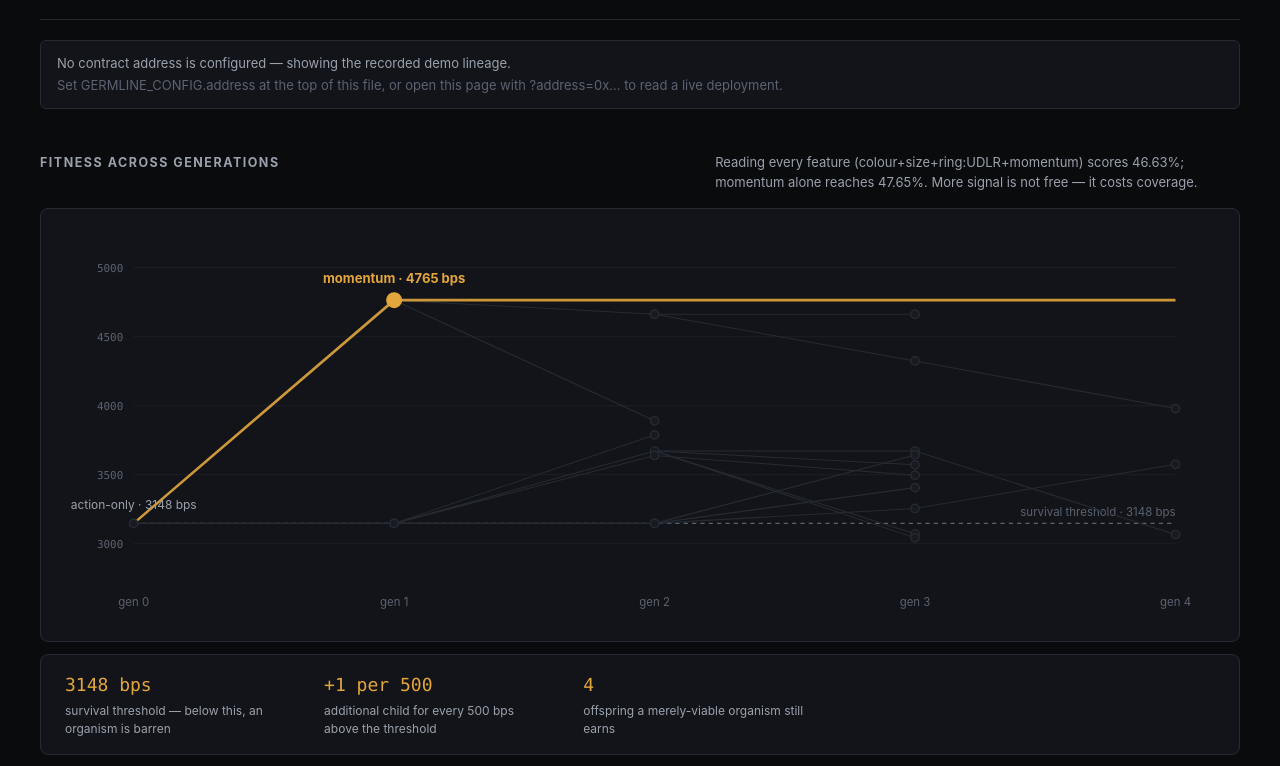
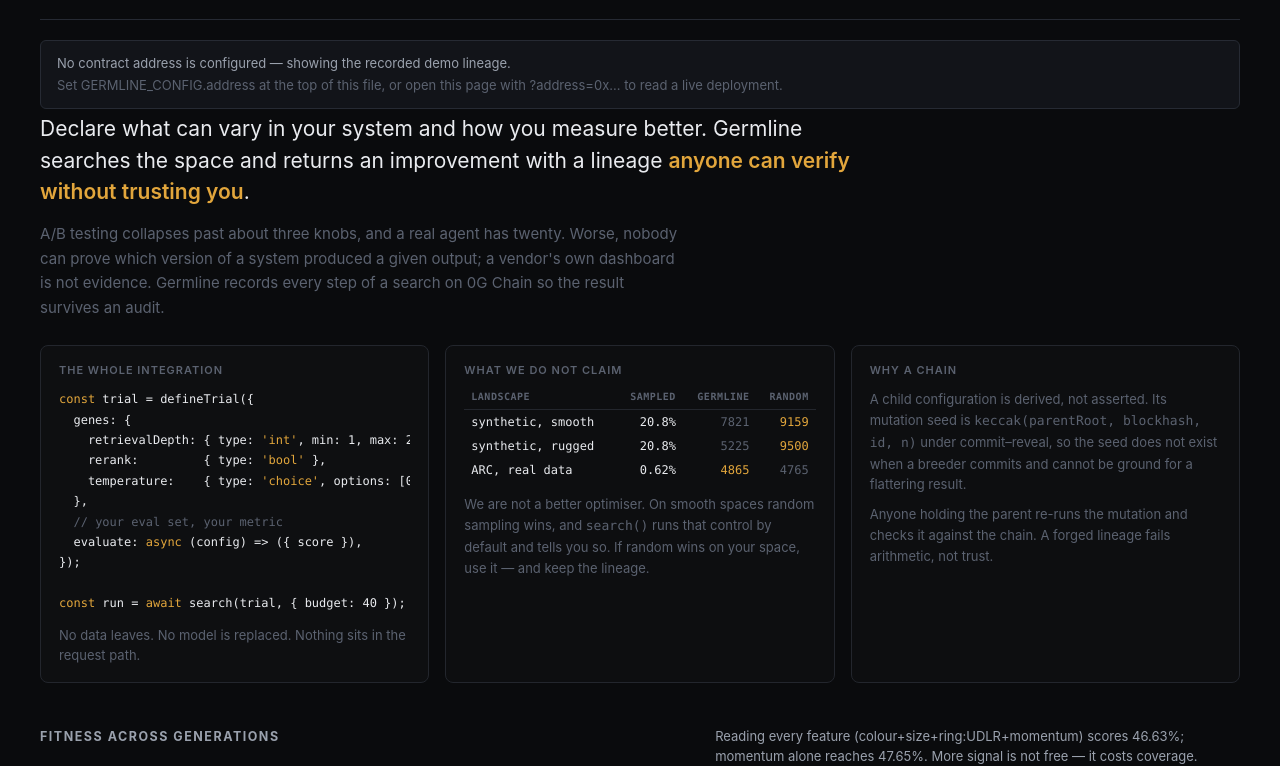
Before and after one commit to let-the-dreamers-rise/germline, a plain HTML site: page index.html in a window 1280 px wide. Shown: the part 71-837 px from the top of the page. Drawn offline with nearby package versions, Linux system fonts and the light colour scheme.

Commit message:
fix: run the control, discover the claim was wrong, rebuild around what survived
The README claimed the search captured 80% of the available headroom for 21%
of the evaluation budget. Both numbers were true. The claim was wrong anyway,
because nobody had asked what random sampling does with the same budget.

    landscape                  space budget  sampled  evolution  random
    synthetic, smooth            216     45   20.83%       7821    9159
    synthetic, rugged            216     45   20.83%       5225    9500
    ARC corpus, real data       6144     38    0.62%       4865    4765

On the flagship example random wins 99.8% of the time. Even random's tenth
percentile beat our result. Two follow-up hypotheses were also wrong: it is
not about space size -- random still won on 1.7M configurations -- and it is
not fixed by a rugged landscape either. The deciding variable is the fraction
of the space you can sample. Above a few percent, drawing at random is close
to optimal and no selection machinery earns its keep.

That kills one product and clarifies another. Germline is not an optimiser
vendor; optimisation is a commodity and a good one is often four lines of
Math.random(). It sells the record: which configuration, derived from which
parent, under a seed nobody could choose, scoring what, against evidence
anyone can recompute. The provenance layer is identical whichever strategy
ran, which is exactly why the strategy does not need to be ours.

So sdk/search.js ships random search as a first-class strategy and runs it as
a control on every call. run.verdict.winner returns 'random' when random won,
in the tool, unprompted. A vendor that tells you not to use its own headline
feature is one you can believe about the rest.

scripts/benchmark.js makes all of it reproducible, so this claim cannot
quietly rot again. README and BUSINESS.md restated; the old numbers are left
in place as the thing being corrected rather than deleted.

Also rebuilds the top of web/index.html, which previously explained nothing:
the lede, the integration snippet, the benchmark including the rows we lose,
and why a chain is involved -- above the lineage evidence rather than instead
of it.

45 tests passing.

```diff
--- a/index.html
+++ b/index.html
@@ -250,6 +250,92 @@
   </header>
 
   <div id="banner-slot"></div>
+
+  <style>
+    .hero { margin: 4px 0 34px; }
+    .hero .lede { font-size: 21px; line-height: 1.5; max-width: 64ch; margin: 0 0 14px; }
+    .hero .lede strong { color: var(--accent); font-weight: 600; }
+    .hero .sub { color: var(--text-faint); max-width: 68ch; line-height: 1.65; margin: 0 0 24px; }
+    .hero-grid { display: grid; grid-template-columns: repeat(auto-fit, minmax(290px, 1fr)); gap: 16px; }
+    .hero-card { border: 1px solid var(--line, #23262d); border-radius: 8px; padding: 16px 18px; background: rgba(255,255,255,.015); }
+    .hero-card h3 { font-size: 11px; letter-spacing: .09em; text-transform: uppercase; color: var(--text-faint); margin: 0 0 11px; font-weight: 600; }
+    .hero-card p { margin: 0 0 9px; line-height: 1.6; color: var(--text-faint); font-size: 13px; }
+    .hero-card p:last-child { margin-bottom: 0; }
+    .hero pre { margin: 0; font-size: 12px; line-height: 1.7; overflow-x: auto; font-family: ui-monospace, SFMono-Regular, Menlo, monospace; }
+    .hero pre .k { color: var(--accent); }
+    .hero pre .c { color: var(--text-faint); }
+    .bench { width: 100%; border-collapse: collapse; font-size: 12px; font-family: ui-monospace, SFMono-Regular, Menlo, monospace; }
+    .bench th { text-align: right; font-weight: 600; color: var(--text-faint); padding: 2px 7px 7px; border-bottom: 1px solid var(--line, #23262d); font-size: 10px; letter-spacing: .05em; text-transform: uppercase; }
+    .bench th:first-child, .bench td:first-child { text-align: left; }
+    .bench td { padding: 5px 7px; text-align: right; }
+    .bench .win { color: var(--accent); }
+    .bench .lose { color: var(--text-faint); }
+  </style>
+
+  <section class="hero">
+    <p class="lede">
+      Declare what can vary in your system and how you measure better.
+      Germline searches the space and returns an improvement with a lineage
+      <strong>anyone can verify without trusting you</strong>.
+    </p>
+    <p class="sub">
+      A/B testing collapses past about three knobs, and a real agent has twenty.
+      Worse, nobody can prove which version of a system produced a given output;
+      a vendor's own dashboard is not evidence. Germline records every step of a
+      search on 0G Chain so the result survives an audit.
+    </p>
+
+    <div class="hero-grid">
+      <div class="hero-card">
+        <h3>The whole integration</h3>
+<pre><span class="k">const</span> trial = defineTrial({
+  genes: {
+    retrievalDepth: { type: <span class="k">'int'</span>, min: 1, max: 20 },
+    rerank:         { type: <span class="k">'bool'</span> },
+    temperature:    { type: <span class="k">'choice'</span>, options: [0, .2, .7] },
+  },
+  <span class="c">// your eval set, your metric</span>
+  evaluate: <span class="k">async</span> (config) =&gt; ({ score }),
+});
+
+<span class="k">const</span> run = <span class="k">await</span> search(trial, { budget: 40 });</pre>
+        <p style="margin-top:11px">
+          No data leaves. No model is replaced. Nothing sits in the request path.
+        </p>
+      </div>
+
+      <div class="hero-card">
+        <h3>What we do not claim</h3>
+        <table class="bench">
+          <tr><th>landscape</th><th>sampled</th><th>germline</th><th>random</th></tr>
+          <tr><td>synthetic, smooth</td><td>20.8%</td><td class="lose">7821</td><td class="win">9159</td></tr>
+          <tr><td>synthetic, rugged</td><td>20.8%</td><td class="lose">5225</td><td class="win">9500</td></tr>
+          <tr><td>ARC, real data</td><td>0.62%</td><td class="win">4865</td><td class="lose">4765</td></tr>
+        </table>
+        <p style="margin-top:12px">
+          We are not a better optimiser. On smooth spaces random sampling wins,
+          and <code>search()</code> runs that control by default and tells you so.
+          If random wins on your space, use it &mdash; and keep the lineage.
+        </p>
+      </div>
+
+      <div class="hero-card">
+        <h3>Why a chain</h3>
+        <p>
+          A child configuration is derived, not asserted. Its mutation seed is
+          <code>keccak(parentRoot, blockhash, id, n)</code> under commit&ndash;reveal,
+          so the seed does not exist when a breeder commits and cannot be ground
+          for a flattering result.
+        </p>
+        <p>
+          Anyone holding the parent re-runs the mutation and checks it against
+          the chain. A forged lineage fails arithmetic, not trust.
+        </p>
+      </div>
+    </div>
+  </section>
+
+
 
   <section>
     <div class="section-head">
```
